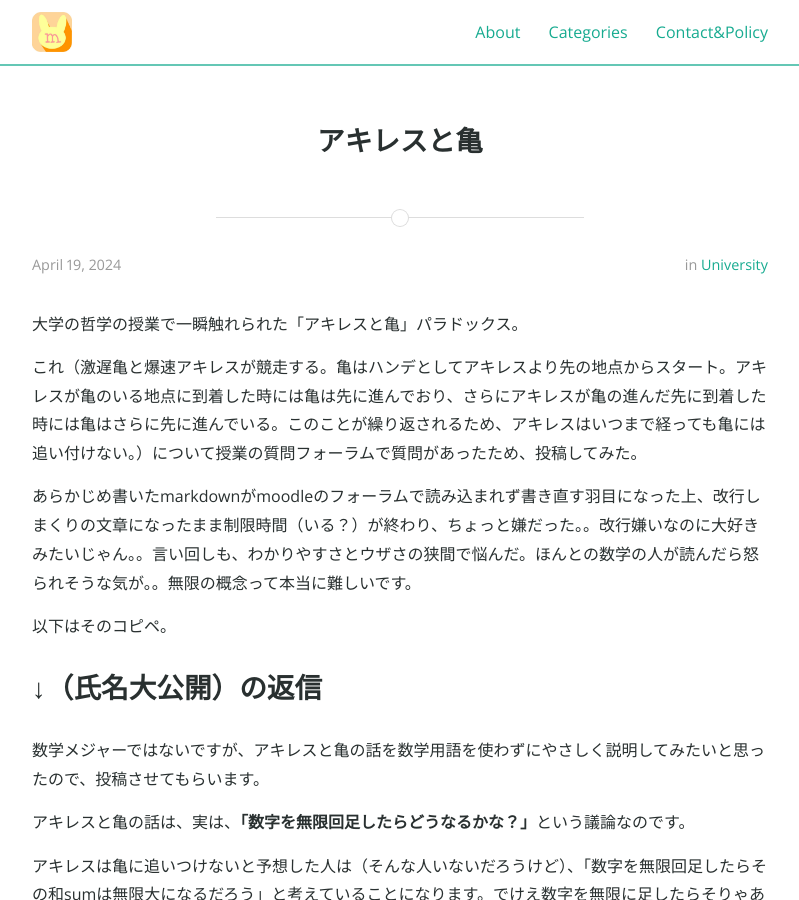
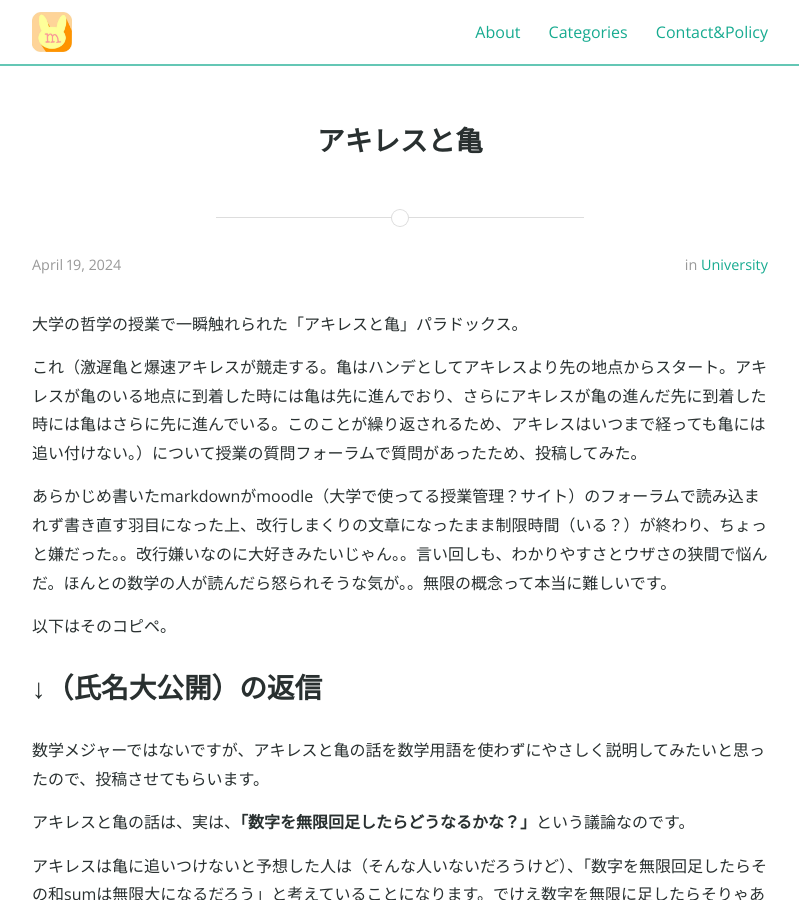
Before and after one commit to madoreenu/madoreenu.github.io, a Jekyll site: the page built from _posts/2024-04-19-achilles.md, in a window 1280 px wide and 900 px high. Shown: the whole window, without its empty margins (240-1039 px from the left). Built offline with Jekyll 4.4.1, drawn with Linux system fonts in a browser that asks for light colours; nearby versions of some CDN libraries; some web fonts are replaced; a style sheet for code colours, icons or effects is not loaded.

Commit message:
akiresu2

```diff
--- a/_posts/2024-04-19-achilles.md
+++ b/_posts/2024-04-19-achilles.md
@@ -9,7 +9,7 @@ categories: university
 
 これ（激遅亀と爆速アキレスが競走する。亀はハンデとしてアキレスより先の地点からスタート。アキレスが亀のいる地点に到着した時には亀は先に進んでおり、さらにアキレスが亀の進んだ先に到着した時には亀はさらに先に進んでいる。このことが繰り返されるため、アキレスはいつまで経っても亀には追い付けない。）について授業の質問フォーラムで質問があったため、投稿してみた。
 
-あらかじめ書いたmarkdownがmoodleのフォーラムで読み込まれず書き直す羽目になった上、改行しまくりの文章になったまま制限時間（いる？）が終わり、ちょっと嫌だった。。改行嫌いなのに大好きみたいじゃん。。言い回しも、わかりやすさとウザさの狭間で悩んだ。ほんとの数学の人が読んだら怒られそうな気が。。無限の概念って本当に難しいです。
+あらかじめ書いたmarkdownがmoodle（大学で使ってる授業管理？サイト）のフォーラムで読み込まれず書き直す羽目になった上、改行しまくりの文章になったまま制限時間（いる？）が終わり、ちょっと嫌だった。。改行嫌いなのに大好きみたいじゃん。。言い回しも、わかりやすさとウザさの狭間で悩んだ。ほんとの数学の人が読んだら怒られそうな気が。。無限の概念って本当に難しいです。
 
 以下はそのコピペ。
 
```
